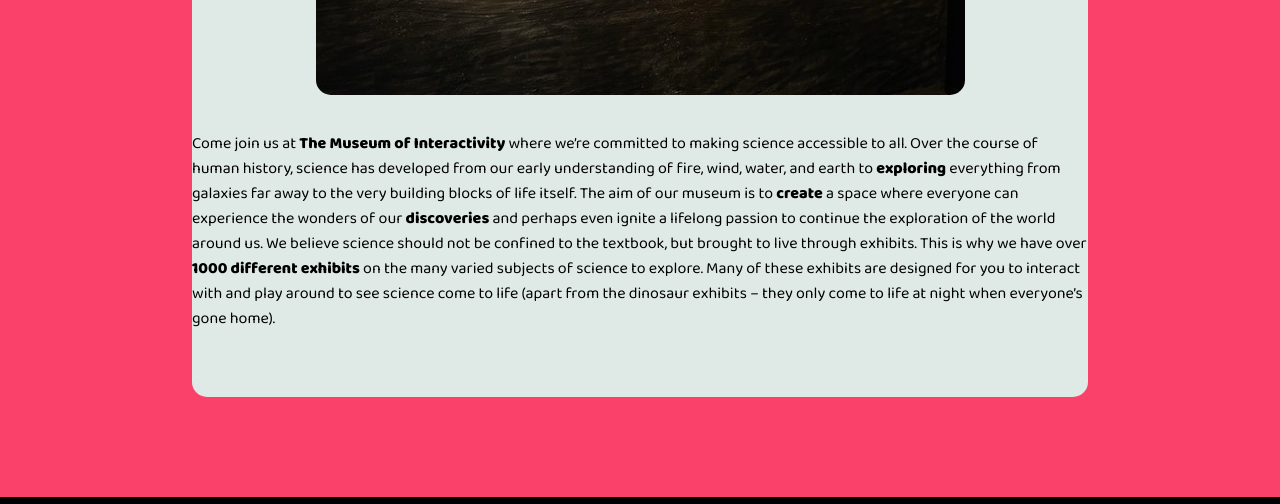
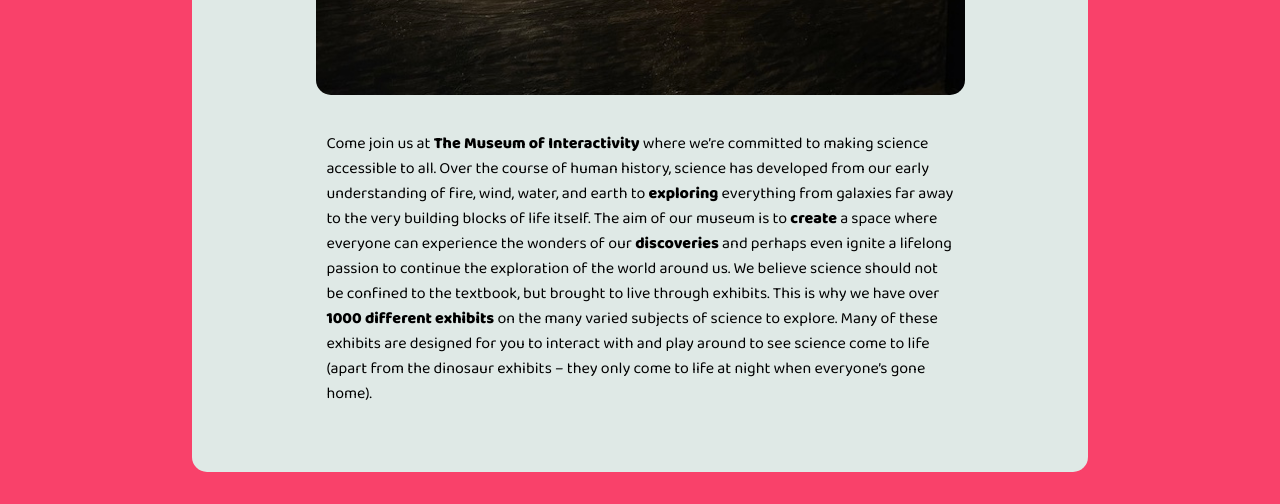
Before and after one commit to BtheBEST84/Semester-project1, a plain HTML site: page index.html in a window 1280 px wide. Shown: the part 2060-2564 px from the top of the page. Drawn offline with Linux system fonts and the light colour scheme; a web font is replaced by a local one.

Commit message:
Fixing wrongly changes formatting

```diff
--- a/index.html
+++ b/index.html
@@ -61,7 +61,7 @@
 
         <img class="article-image" src="images/IMG_9240.jpg" alt="" />
 
-        <p class="arti">
+        <p class="article-text">
           Come join us at <span class="paragraph-bold">The Museum of Interactivity</span> where we’re committed to
           making science accessible to all. Over the course of human history,
           science has developed from our early understanding of fire, wind,
```
